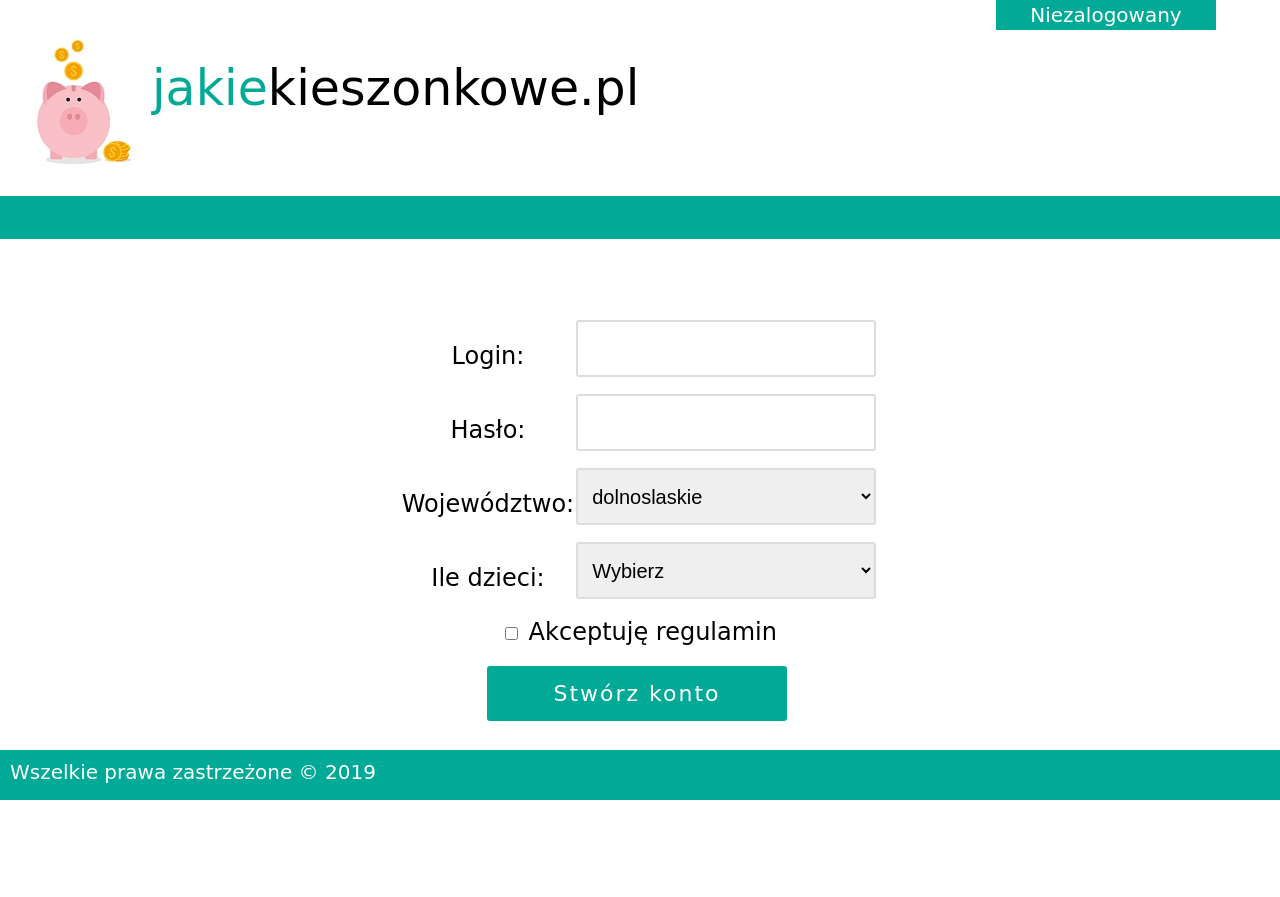
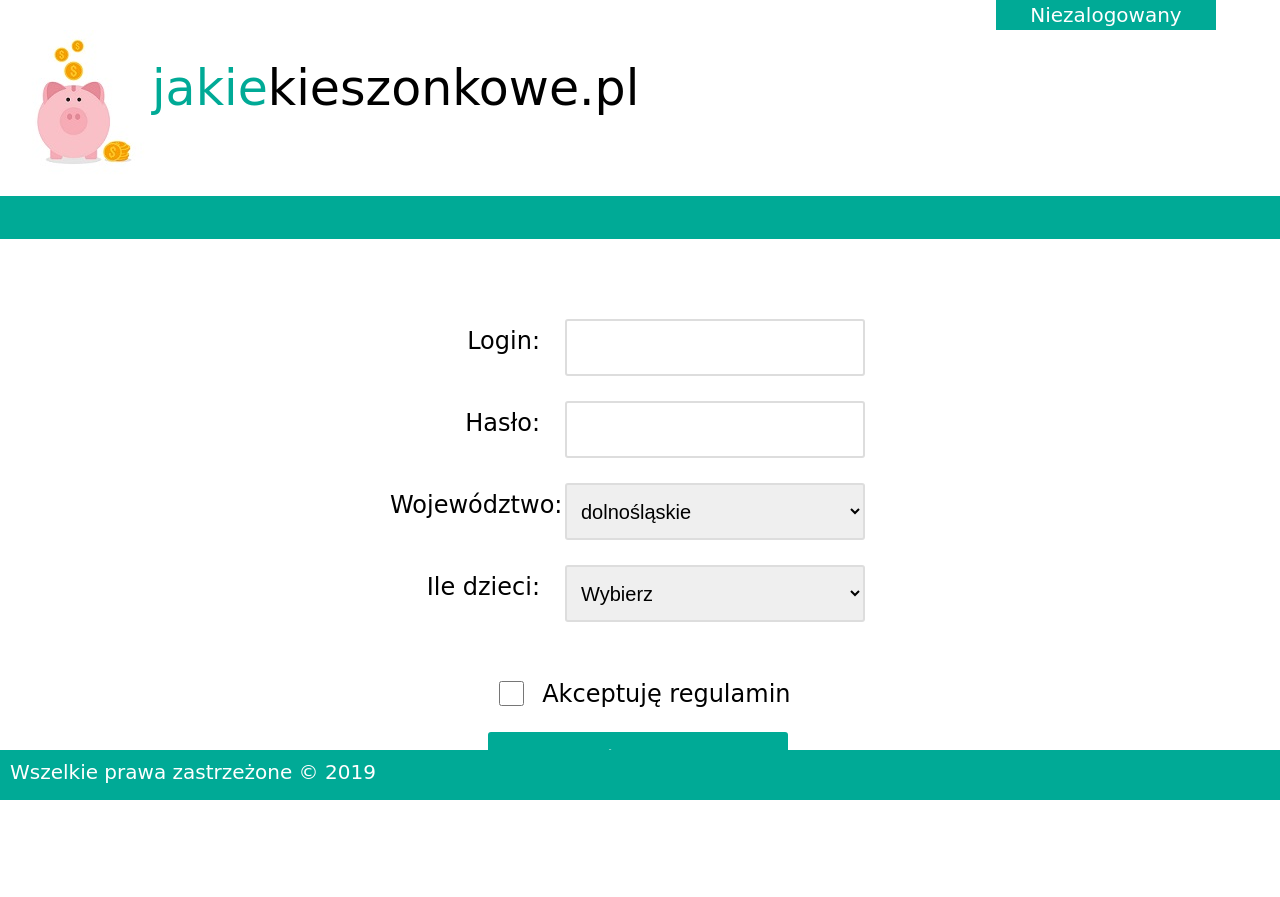
Before and after one commit to damitab778/IO-Projekt, a PHP site: page /rejestracja.php in a window 1280 px wide. Before the commit the page ends 800 px from the top, so only its background shows below. Run offline with PHP 8.4, Linux system fonts and the light colour scheme; some web fonts are replaced.

Commit message:
Add files via upload
Rejestracja zrobiona, lekko poprawiona strona główna, rozdzielenie pliku js od htmla

```diff
--- a/rejestracja.php
+++ b/rejestracja.php
@@ -202,12 +202,10 @@
 	<section>
 		<div class="rejestracja">
 			<form method="post">
-				<table>
 
-				<tr>
-					<td>Login:</td>
-					<td><input type="text" name="nick" > </td>
-					<td>
+				<div class="row">
+					<label for="nick">Login:</label>
+					<input id="nick" type="text" name="nick" >
 					<?php
 							if (isset($_SESSION['e_nick']))
 							{
@@ -215,12 +213,10 @@
 								unset($_SESSION['e_nick']);
 							}
 					?>
-					</td>
-
-				</tr>
-				<tr>
-					<td>Hasło:</td><td><input type="password" name="haslo"></td>
-						<td>
+				</div>
+				<div class="row">
+					<label for="password">Hasło:</label>
+					<input id="password" type="password" name="haslo">
 					<?php
 						if (isset($_SESSION['e_haslo']))
 						{
@@ -228,36 +224,33 @@
 								unset($_SESSION['e_haslo']);
 						}
 					?>
-						</td>
 
-				</tr>
-				<tr>
-				<td>Województwo:</td>
-					<td>
-						<select class="custom-select" name="woj">
-						<option>dolnoslaskie</option>
+				</div>
+				<div class="row">
+				<label for="region">Województwo:</label>
+				<select id="region" class="custom-select" name="woj">
+					<option>dolnośląskie</option>
 					<option>kujawsko-pomorskie</option>
 					<option>lubelskie</option>
 					<option>lubuskie</option>
-						<option>lodzkie</option>
+					<option>łódzkie</option>
 					<option>małopolskie</option>
 					<option>mazowieckie</option>
 					<option>opolskie</option>
 					<option>podkarpackie</option>
 					<option>podlaskie</option>
 					<option>pomorskie</option>
-						<option>slaskie</option>
-						<option>swietokrzyskie</option>
-						<option>warminsko-mazurskie</option>
+					<option>śląskie</option>
+					<option>świętokrzyskie</option>
+					<option>warmińsko-mazurskie</option>
 					<option>wielkopolskie</option>
 					<option>zachodniopomorskie</option>
 				</select>
-					</td>
-				</tr>
-				<tr>
-					<td>Ile dzieci:</td>
-					<td>
-						<select class="custom-select" name="liczba" id="ld"  onchange="ilebachorow2()">
+
+				</div>
+				<div class="row">
+					<label for="ld">Ile dzieci:</label>
+					<select class="custom-select" name="liczba" id="ld"  onchange="ilebachorow()">
 						<option>Wybierz</option>
 						<option>1</option>
 						<option>2</option>
@@ -270,44 +263,23 @@
 						<option>9</option>
 						<option>Za dużo</option>
 					</select>
-					</td>
-					<td><?php
+					<?php
 							if (isset($_SESSION['e_ldzieci']))
 							{
 								echo '<div class="error">'.$_SESSION['e_ldzieci'].'</div>';
 								unset($_SESSION['e_ldzieci']);
 							}
-						?></td>
-				</tr>
-				<tr>
+					?>
+				</div>
 
-					<td><div id="wynik2"></div></td>
-
-				</tr>
-
-				<script type="text/javascript">
-				function ilebachorow2(){
-				var liczba = document.getElementById("ld").value;
-				var tekst="";
-					if(liczba>0){
-						for(i=0;i<liczba;i++){
-						tekst+='Dziecko '+(i+1)+'. Szkoła: <select class="custom-select" name="szkola'+i+'"><option>Podstawowka</option><option>Gimnazjum</option><option>Liceum lub Technikum</option><option>Szkola wyzsza</option></td><td></select>Kwota: <select class="custom-select" name="kwota'+i+'" ><option>10</option><option>20</option><option>40</option><option>60</option><option>80</option><option>100</option></select><br>';
-						}
-							document.getElementById("wynik2").innerHTML=tekst;
-
-					}
-					else document.getElementById("wynik2").innerHTML="Nie masz dzieci!";
-				}
-				</script>
+				<div id="listaDodawaniaDzieci"></div>
 
 
-				<tr>
-					<td colspan="2">
+				<div class="row">
+
 						<input type="checkbox" name="regulamin">
-						 Akceptuję regulamin<br/>
+						 <div id="regulamin">Akceptuję regulamin</div><br/>
 						<input type="submit" value="Stwórz konto">
-					</td>
-					<td>
 					<?php
 							if (isset($_SESSION['e_regulamin']))
 							{
@@ -315,13 +287,10 @@
 								unset($_SESSION['e_regulamin']);
 							}
 					?>
-					</td>
-				</tr>
-			</table>
+				</div>
 		</form>
 	</div>
 	</section>
-
 </main>
 </div>
 <footer>
@@ -329,5 +298,7 @@
 </footer>
 
 
+<script src="src/dodajdzieci.js"></script>
+
 </body>
 </html>
--- /dev/null
+++ b/src/dodajdzieci.js
@@ -0,0 +1,35 @@
+function ilebachorow(){
+    const LICZBA = document.getElementById("ld").value;
+    var tekst="";
+        if(LICZBA>0){
+            for(i=0;i<LICZBA;++i) {
+            tekst+=`
+            <div class="row">
+                <label for="dziecko${i}" class="dzieckoLabel">Dziecko ${i+1}.</label>
+                <div id="dziecko${i}" class="dziecko">
+                    <label for="szkola${i}" class="secondLabel">Szkoła: </label>
+                    <select id="szkola${i}" class="custom-select" name="szkola${i}">
+                       <option>Podstawowka</option>
+                       <option>Gimnazjum</option>
+                       <option>Liceum lub Technikum</option>
+                       <option>Szkola wyzsza</option>
+                    <td>
+                    </select>
+                    <label for="kwota${i}" class="secondLabel">Kwota: </label>
+                    <select id="kwota${i}" class="custom-select" name="kwota${i}" >
+                       <option>10</option>
+                       <option>20</option>
+                       <option>40</option>
+                       <option>60</option>
+                       <option>80</option>
+                       <option>100</option>
+                    </select>
+                </div>
+            </div>
+            <br>`;
+            }
+            document.getElementById("listaDodawaniaDzieci").innerHTML=tekst;
+
+        }
+        else document.getElementById("listaDodawaniaDzieci").innerHTML="Nie masz dzieci!";
+    }
--- a/style.css
+++ b/style.css
@@ -1,3 +1,9 @@
+*
+{
+    padding: 0;
+    margin:0;
+}
+
 body
 {
     margin: 0;
@@ -66,10 +72,11 @@ nav
 .zarejestruj
 {
     float:left;
-    width:50%;
+    width:40%;
     font-size:1em;
     line-height:1.5em;
     text-align: center;
+    padding: 0 5%;
 }
 
 .zarejestruj p
@@ -88,11 +95,12 @@ h3
 .logowanie
 {
     float:left;
-    width:49%;
+    width:39%;
     font-size:1em;
     line-height:1.5em;
     border-left:2px solid #00aa96;
     text-align:center;
+    padding: 0 5%;
 }
 
 input[type=text],
@@ -107,6 +115,22 @@ input[type=password]
     box-sizing: border-box;
     outline: none;
     margin-bottom:15px;
+}
+
+input[type="checkbox"]
+{
+    margin:10px;
+    width: 25px;
+    height: 25px;
+    position: relative;
+    top: 4px;
+
+}
+
+
+form div#regulamin
+{
+    display: inline-block;
 }
 
 input[type=submit]
@@ -209,10 +233,38 @@ footer
     color: black;
     text-decoration: none;
 }
-table
+
+form div.row
 {
-    border-collapse: collapse;
-    border-color: black;
-    margin-left:auto;
-    margin-right: auto;
+    width: 45%;
+    max-width: 500px;
+    min-width: 480px;
+    margin: auto;
+    margin-bottom: 10px;
 }
+
+form label
+{
+    width:30%;
+    text-align: end;
+    display:block;
+    float:left;
+    margin-right:0px;
+    margin-top: 8px;
+}
+
+form label.dzieckoLabel
+{
+    padding: 100px 0;
+}
+
+form label.secondLabel
+{
+    width: 20%;
+    max-width: 100px;
+}
+
+#listaDodawaniaDzieci
+{
+    margin-top: 30px;
+}
```
Lines whose indentation alone changed are shown as unchanged.
